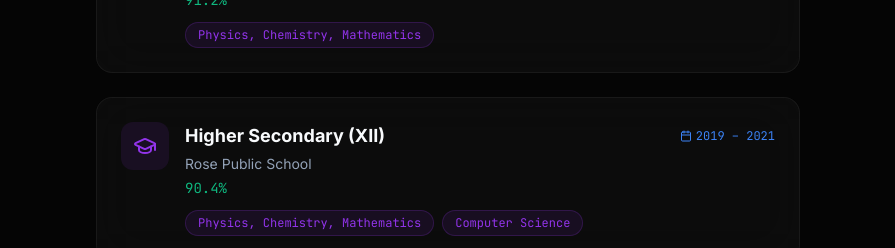
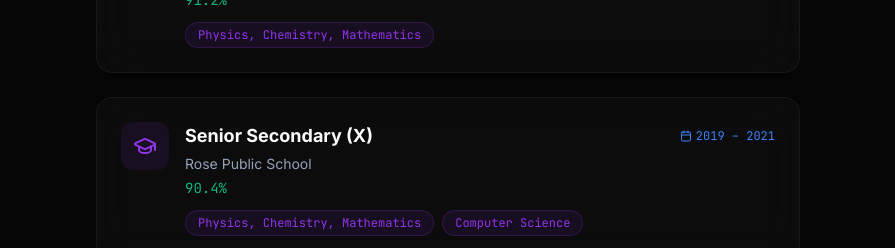
Before and after one commit to Anshuman-Prakash/resume_portfolio, a React (Vite) app: page / in a window 1280 px wide. Shown: the part 5740-5988 px from the top of the page, without its empty margins (192-1087 px from the left). Built offline with nearby package versions, Linux system fonts and the light colour scheme; the HTML template or start-up script is replaced by a standard one.

Commit message:
Update degree information in EducationSection

```diff
--- a/src/components/EducationSection.tsx
+++ b/src/components/EducationSection.tsx
@@ -17,7 +17,7 @@
     highlights: ["Physics, Chemistry, Mathematics"],
   },
   {
-    degree: "Higher Secondary (XII)",
+    degree: "Senior Secondary (X)",
     institution: "Rose Public School",
     period: "2019 – 2021",
     grade: "90.4%",
```
